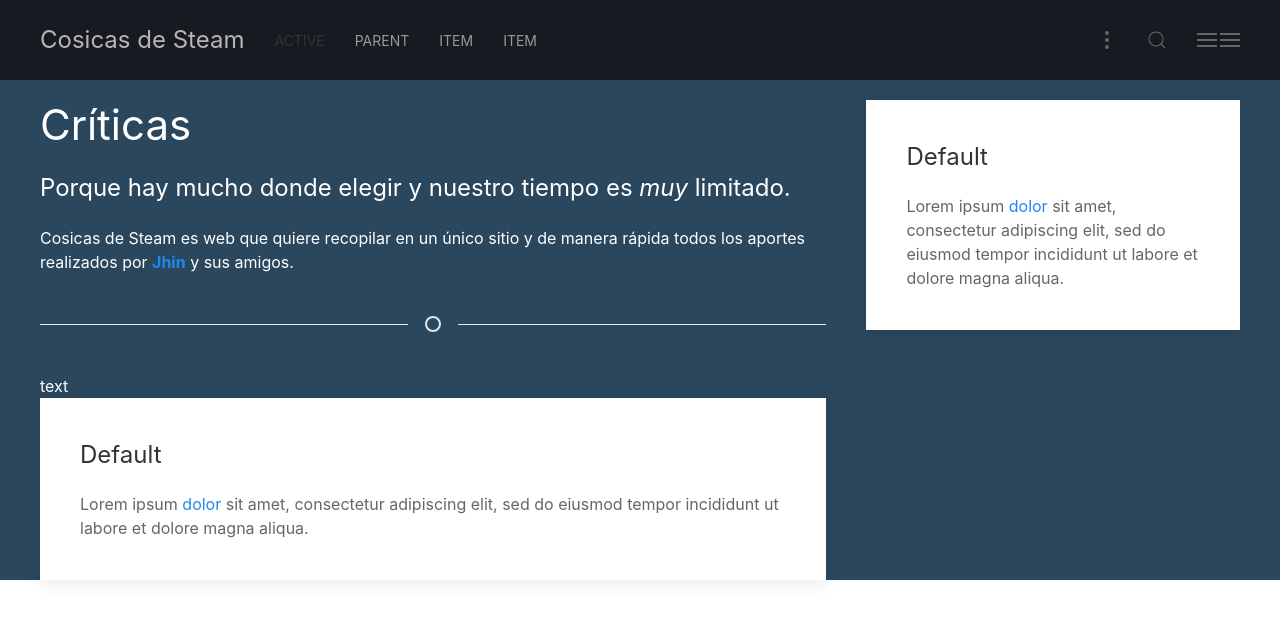
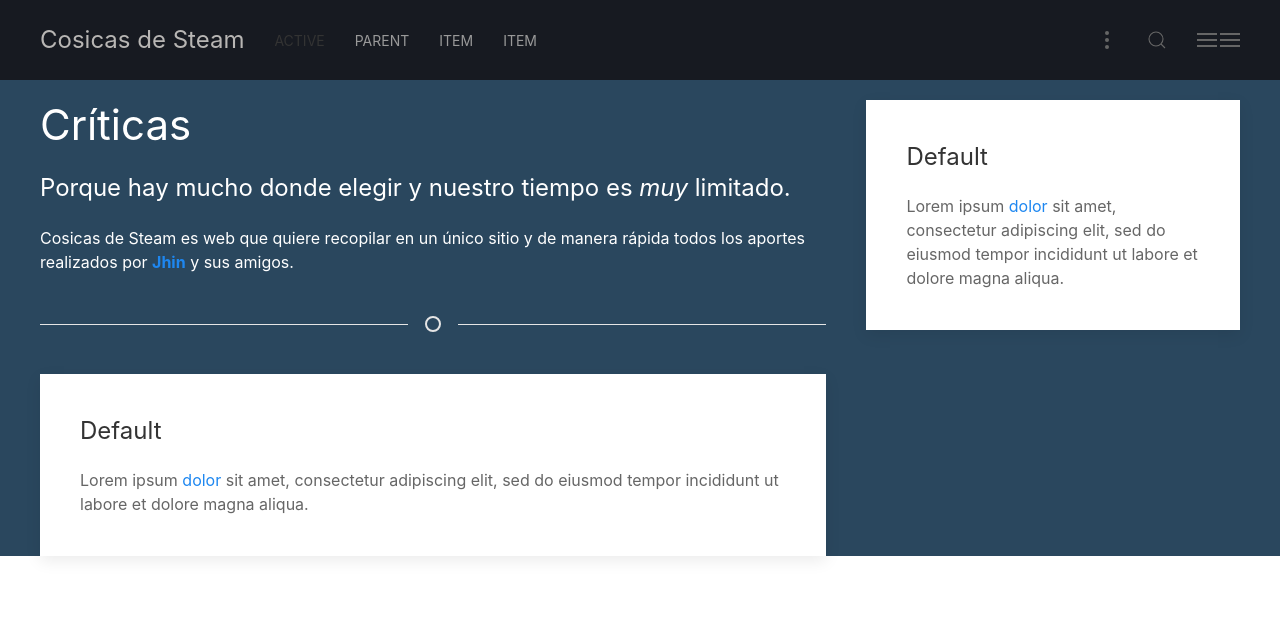
Before and after one commit to Throyd/steamstuff, a Jekyll site: the page built from index.html, in a window 1280 px wide. Shown: the top 621 px of the page. Built offline with Jekyll 4.4.1, drawn with Linux system fonts in a browser that asks for light colours; nearby versions of some CDN libraries.

Commit message:
Update home.html

```diff
--- a/_layouts/home.html
+++ b/_layouts/home.html
@@ -9,9 +9,8 @@
         <p uk-dropcap">Cosicas de Steam es web que quiere recopilar en un único sitio y de manera rápida todos los aportes realizados por <a href="https://throyd.github.io/steamstuff/author/jhin/"><strong>Jhin</strong></a> y sus amigos.</p>
         <hr class="uk-divider-icon uk-margin-medium">
       </section>
-      <div class="uk-widht-2-3@m">
+      <div class="uk-width-2-3@m">
         {% include reviews_latest.html %}
-                                 text
       </div>
       <div class="uk-width-expand@m">
          <div class="uk-card uk-card-body uk-card-default uk-card-hover">
```
